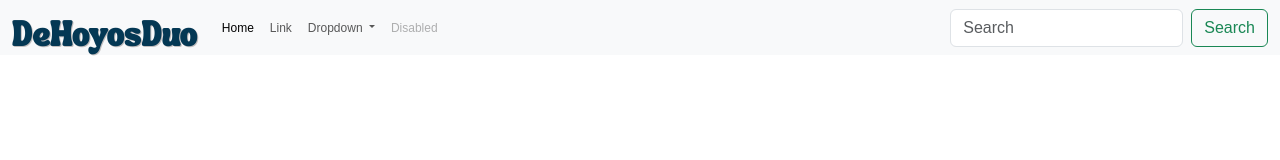
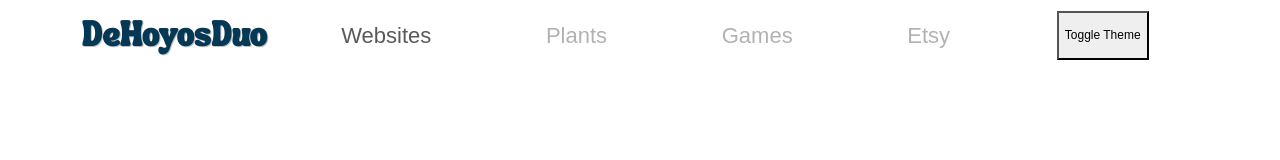
Before and after one commit to dehoyosduo/dehoyosduo, a plain HTML site: page index.html in a window 1280 px wide. Drawn offline with Linux system fonts and the light colour scheme; a web font is replaced by a local one.

Commit message:
Applied new CSS file structure to support themes: light and dark

```diff
--- a/css/styles.css
+++ b/css/styles.css
@@ -13,22 +13,20 @@
     font-style: normal;
 }
 
-/*********************************** Header ***********************************/
-/* background color */
+/*********************************** Navbar ***********************************/
 #header-nav {
-    background-color: #F3F5F9;
     border-radius: 0;
     border: 0;
 }
 
-/* spacing around the navbar */
+/* navbar spacing */
 .navbar-brand {
     padding-top: 25px;
+    padding-bottom: 20px;
 }
 
 /* brand image */
 #logo-img {
-    background: url('../images/logo/DeHoyosDuo7.png') no-repeat;
     background-size: contain;
     background-position: center;
     width: 200px;
@@ -36,29 +34,26 @@
     margin: 10px 15px 10px 0;
 }
 
-/* brand name */
+/* brand name style */
 .navbar-brand h1 {
     font-family: 'TanSongBird', serif;
-    color: #043854;
     font-size: .9em;
     text-transform: camelcase;
     font-weight: normal;
-    text-shadow: 1px 1px 0px #c1bebe;
     margin-top: 0;
     margin-bottom: 0;
     line-height: .50;
 }
 
-/* .navbar-brand a,
-.navbar-brand a:hover,
-.navbar-brand a:focus {
-    text-decoration: none;
-} */
+.nav-item {
+    font-family: 'BubblebodyNeue', sans-serif;
+    font-size: 22px;
+    text-transform: camelcase;
+    font-weight: normal;
+}
 
-/*********************************** Body ***********************************/
+/*********************************** Body Text ***********************************/
 body {
     font-size: 12px;
-    color: #043854;
-    background-color: #FFFFFF;
     font-family: 'BubblebodyNeue', sans-serif;
 }
--- /dev/null
+++ b/css/themes.css
@@ -0,0 +1,46 @@
+/* ---------------------- LIGHT THEME ---------------------- */
+:root {
+    --bg: #FFFFFF;
+    --text: #043854;
+
+    --header-bg: #F3F5F9;
+
+    --brand-text: #043854;
+    --brand-shadow: #c1bebe;
+
+}
+
+/* ---------------------- DARK THEME ---------------------- */
+:root.dark {
+    --bg: #0f1115;
+    --text: #d9e6f2;
+
+    --header-bg: #181c23;
+
+    --brand-text: #c8e8ff;
+    --brand-shadow: rgba(0, 0, 0, 0.6);
+
+}
+
+/*********************************** APPLY VARIABLES ***********************************/
+body {
+    background-color: var(--bg);
+    color: var(--text);
+}
+
+#header-nav {
+    background-color: var(--header-bg);
+}
+
+.navbar-brand h1 {
+    color: var(--brand-text);
+    text-shadow: 1px 1px 0px var(--brand-shadow);
+}
+
+.nav-item {
+    color: var(--text);
+}
+
+#logo-img {
+    background: var(--logo-img) no-repeat;
+}
--- a/index.html
+++ b/index.html
@@ -9,12 +9,13 @@
 	<title>DeHoyosDuo</title>
 	<link rel="stylesheet" href="css/bootstrap.min.css">
 	<link rel="stylesheet" href="css/styles.css">
+	<link rel="stylesheet" href="css/themes.css">
 </head>
 
 <body>
 	<header>
-		<nav class="navbar navbar-expand-lg bg-body-tertiary">
-			<div class="container-fluid">
+		<nav class="navbar navbar-expand-lg">
+			<div class="container">
 				<a class="navbar-brand" href="index.html">
 					<h1>DeHoyosDuo</h1>
 				</a>
@@ -26,35 +27,22 @@
 				</button>
 
 				<div class="collapse navbar-collapse" id="navbarSupportedContent">
-					<ul class="navbar-nav me-auto mb-2 mb-lg-0">
+					<ul class="navbar-nav me-auto mb-2 mb-lg-0 w-100 d-flex justify-content-around">
 						<li class="nav-item">
-							<a class="nav-link active" aria-current="page" href="#">Home</a>
+							<a class="nav-link " href="#">Websites</a>
 						</li>
 						<li class="nav-item">
-							<a class="nav-link" href="#">Link</a>
-						</li>
-						<li class="nav-item dropdown">
-							<a class="nav-link dropdown-toggle" href="#" role="button" data-bs-toggle="dropdown"
-								aria-expanded="false">
-								Dropdown
-							</a>
-							<ul class="dropdown-menu">
-								<li><a class="dropdown-item" href="#">Action</a></li>
-								<li><a class="dropdown-item" href="#">Another action</a></li>
-								<li>
-									<hr class="dropdown-divider">
-								</li>
-								<li><a class="dropdown-item" href="#">Something else here</a></li>
-							</ul>
+							<a class="nav-link disabled" href="#">Plants</a>
 						</li>
 						<li class="nav-item">
-							<a class="nav-link disabled" aria-disabled="true">Disabled</a>
+							<a class="nav-link disabled" href="#">Games</a>
 						</li>
-					</ul>
-					<form class="d-flex" role="search">
-						<input class="form-control me-2" type="search" placeholder="Search" aria-label="Search" />
-						<button class="btn btn-outline-success" type="submit">Search</button>
-					</form>
+						<li class="nav-item">
+							<a class="nav-link disabled" href="#">Etsy</a>
+						</li>
+
+						<button onclick="toggleTheme()">Toggle Theme</button>
+
 				</div>
 			</div>
 		</nav>
--- a/js/script.js
+++ b/js/script.js
@@ -0,0 +1,19 @@
+function toggleTheme() {
+    const html = document.documentElement;
+
+    if (html.classList.contains("dark")) {
+        html.classList.remove("dark");
+        localStorage.setItem("theme", "light");
+    } else {
+        html.classList.add("dark");
+        localStorage.setItem("theme", "dark");
+    }
+}
+
+// load saved preference
+(function () {
+    const saved = localStorage.getItem("theme");
+    if (saved === "dark") {
+        document.documentElement.classList.add("dark");
+    }
+})();
```
